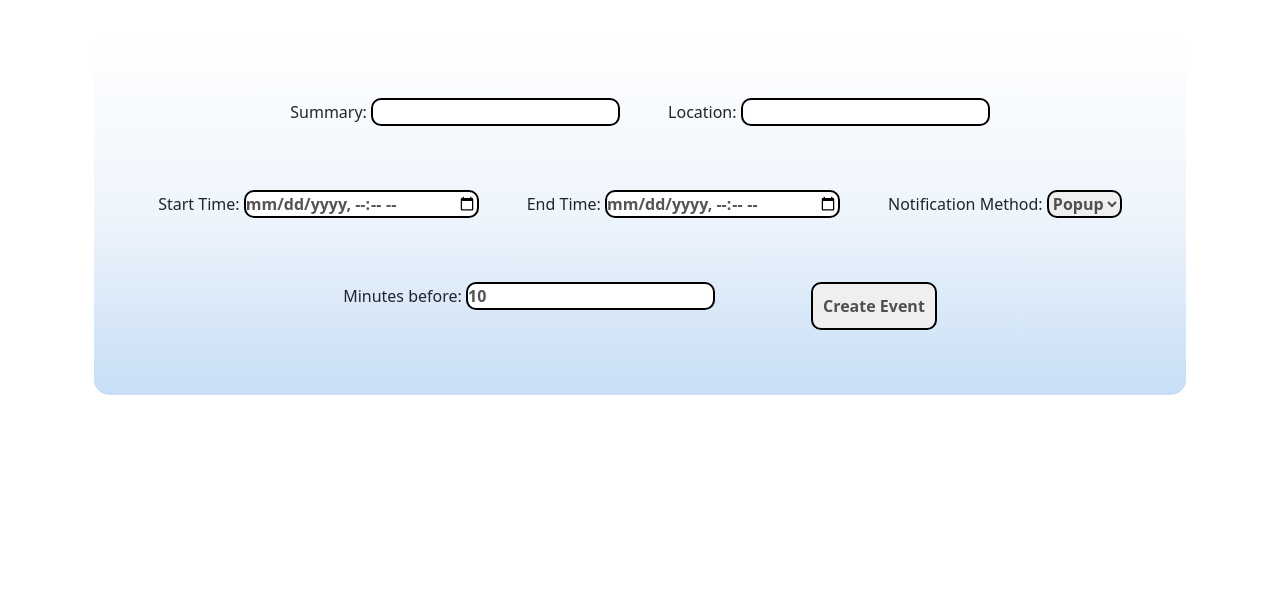
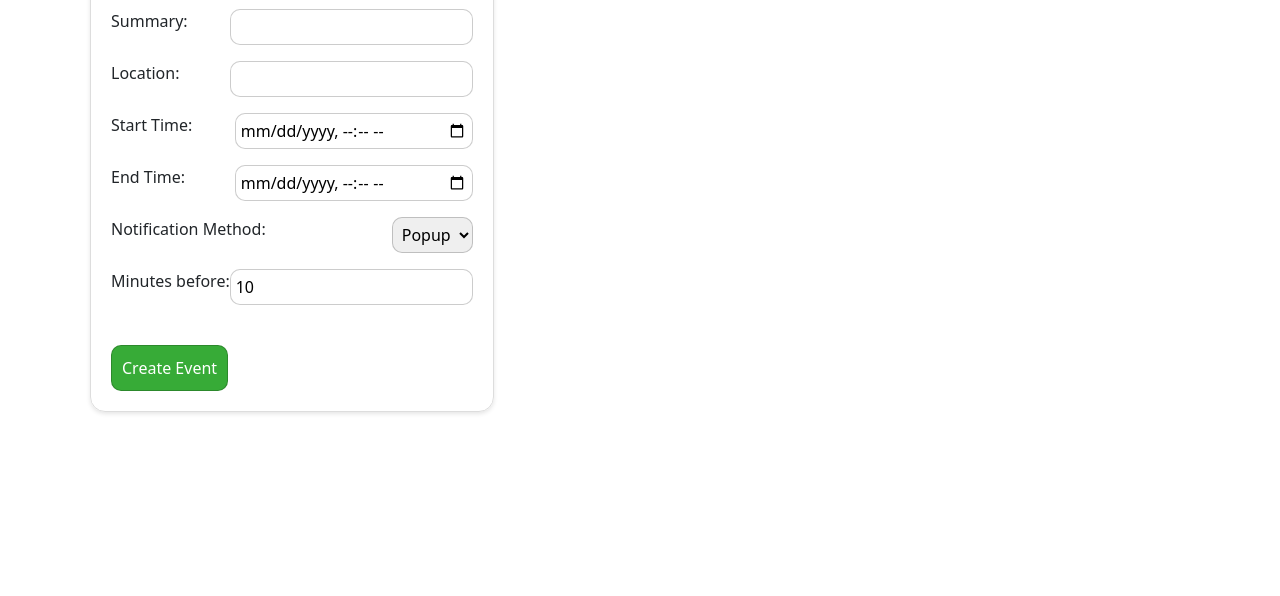
Before and after one commit to Arpan-creator/Equality-Experts_024, a website: page pages/admin.html in a window 1280 px wide. Shown: the part 204-800 px from the top of the page. Drawn offline with nearby package versions, Linux system fonts and the light colour scheme; a script that the page names is missing.

Commit message:
last maybe

```diff
--- a/pages/admin.html
+++ b/pages/admin.html
@@ -13,18 +13,17 @@
             margin: auto;
         }
 
-        /* body {
-            font-family: Arial, sans-serif;
-            margin: 20px;
-        } */
+        .newevent {
+            background-color: rgb(55, 171, 55);
+            font-size: 16px;
+            border-radius: 10px;
+            color: white;
+            cursor: pointer;
 
-        /* #login_button {
-            margin-bottom: 20px;
-        } */
+        }
 
         #logout_button {
             display: none;
-            /* margin-bottom: 20px; */
         }
 
         #calendarEvents {
@@ -100,31 +99,38 @@
             select,
             option,
             button {
-                border: 2px solid black;
+                border: 1px solid rgba(0, 0, 0, 0.2);
                 border-radius: 10px;
-                font-weight: bold;
-                color: rgba(0, 0, 0, 0.67);
+                /* font-weight: bold; */
+                /* color: rgba(0, 0, 0, 0.67); */
             }
         }
 
+        form {
+            width: max-content;
+            border: 1px solid #ddd;
+            border-radius: 8px;
+            padding: 20px;
+            margin: 8px;
+            margin-top: 30px;
+            /* position: fixed; */
+            box-shadow: 0 2px 4px rgba(0, 0, 0, 0.1);
+        }
 
         body {
-            margin-top: 150px !important;
+            margin-top: 100px !important;
         }
 
         form {
-            background: linear-gradient(rgb(255, 255, 255), rgba(32, 118, 217, 0.075), rgba(32, 124, 217, 0.251));
-            /* background-color: lightblue; */
-            padding: 6% 5%;
             border-radius: 15px;
+
+            input,
+            select,
+            option {
+                padding: 5px;
+            }
         }
 
-        /* .card { */
-            /* text-transform: capitalize !important;
-button{
-    background-color: rgb(26, 72, 199);
-}
-        } */
 
         button {
             padding: 10px;
@@ -133,10 +139,73 @@ button{
         h2 {
             font-family: 'Gilroy-Heavy'
         }
+
+        body {
+            overflow-y: hidden;
+        }
+
+        .slotContainer {
+            overflow-y: auto;
+            /* Enable scrolling */
+            max-height: calc(100vh - 120px);
+            /* Adjust based on your layout */
+            padding: 20px;
+            background-color: white;
+
+        }
+
+        .grid {
+            display: grid;
+            grid-template-columns: 1fr 3fr;
+            gap: 5%;
+        }
+
+        #eventForm,
+        form {
+            position: relative;
+            overflow-y: hidden;
+        }
+
+
+        .event-card {
+            background-color: white;
+            flex: 0 0 300px;
+            padding: 15px;
+            border-radius: 8px;
+            box-shadow: rgba(0, 0, 0, 0.4) 0px 2px 4px, rgba(0, 0, 0, 0.3) 0px 7px 13px -3px, rgba(0, 0, 0, 0.2) 0px -3px 0px inset;
+            transition: transform 0.3s ease;
+            text-transform: capitalize;
+margin-top: 0;
+            border-top: solid 10px rgba(37, 92, 221, 0.826);
+
+        }
+
+        .event-card button {
+            background-color: #2175cf;
+
+            color: #fff;
+            border: none;
+            padding: 8px 12px;
+            border-radius: 5px;
+            cursor: pointer;
+            transition: background-color 0.3s ease;
+        }
+
+        .event-card p {
+            font-weight: 300;
+        }
+
+        .event-card:hover {
+            transform: translateY(-5px);
+            /* Hover effect */
+            box-shadow: 0 5px 15px rgba(0, 0, 0, 0.1);
+
+
+        }
     </style>
 </head>
 
-<body class="container">
+<body>
 
 
     <header>
@@ -160,7 +229,8 @@ button{
             <button id="login_button" onclick="handleAuthClick()">Login with Google</button>
             <button id="logout_button" onclick="handleSignOut()">Log Out</button>
             <div id="admin">
-            <img style="border-radius: 50%;height: 40px; cursor: pointer; " src="../Equality-Experts_024/image/Nav-image/5315311-middle.png" alt="">
+                <img style="border-radius: 50%;height: 40px; cursor: pointer; "
+                    src="../Equality-Experts_024/image/Nav-image/5315311-middle.png" alt="">
 
             </div>
         </div>
@@ -172,31 +242,33 @@ button{
 
 
     </header>
-    <div id="eventForm" class="container mx-auto ">
-        <h2 class="text-center">Create New Event</h2>
-        <form id="createEventForm" class="d-flex justify-content-center gap-5 my-5 flex-wrap">
-            <p>
+    <div class="grid container">
+
+        <div id="eventForm" class=" mx-auto ">
+            <form id="createEventForm" class="">
+                <h2 class="text-center mb-4">Create New Event</h2>
+                <p class="d-flex justify-content-between">
 
                     <label for="eventSummary">Summary:</label>
 
                     <input type="text" id="eventSummary" required>
                 </p>
-            <p>
+                <p class="d-flex justify-content-between">
                     <label for="eventLocation">Location:</label>
 
                     <input type="text" id="eventLocation">
                 </p>
 
-            <p>
+                <p class="d-flex justify-content-between">
 
                     <label for="eventStart">Start Time:</label>
                     <input type="datetime-local" id="eventStart" required>
                 </p>
-            <p>
+                <p class="d-flex justify-content-between">
                     <label for="eventEnd">End Time:</label>
                     <input type="datetime-local" id="eventEnd" required>
                 </p>
-            <p>
+                <p class="d-flex justify-content-between">
 
                     <label for="notificationMethod">Notification Method:</label>
                     <!-- <br> -->
@@ -205,18 +277,19 @@ button{
                         <option value="email">Email</option>
                     </select>
                 </p>
-            <p>
+                <p class="d-flex justify-content-between">
 
                     <label for="notificationMinutes">Minutes before:</label>
                     <!-- <br> -->
                     <input type="number" id="notificationMinutes" value="10" min="1" required>
                 </p>
                 <br>
-            <button type="submit">Create Event</button>
+                <button class="newevent" type="submit">Create Event</button>
             </form>
         </div>
 
-    <div id="calendarEvents" class="mx-auto container d-flex justify-content-evenly gap-3 flex-wrap  "></div>
+        <div id="calendarEvents" class="mx-auto  d-flex justify-content-evenly gap-3 flex-wrap  slotContainer"></div>
+    </div>
 
     <div id="eventModal">
         <div id="eventModalContent">
@@ -323,7 +396,7 @@ button{
 
                     const eventCard = document.createElement('div');
                     eventCard.className = 'event-card';
-                    eventCard.classList.add = 'card';
+                    eventCard.classList.add = 'cards';
 
                     const start = new Date(event.start.dateTime || event.start.date).toLocaleString();
                     const end = new Date(event.end.dateTime || event.end.date).toLocaleString();
```
Also changed, not shown: pages/login.html (+2 -1 lines), pages/signup.html (+2 -2 lines), pages/user.html (+2 -4 lines). Lines whose indentation alone changed are shown as unchanged.
